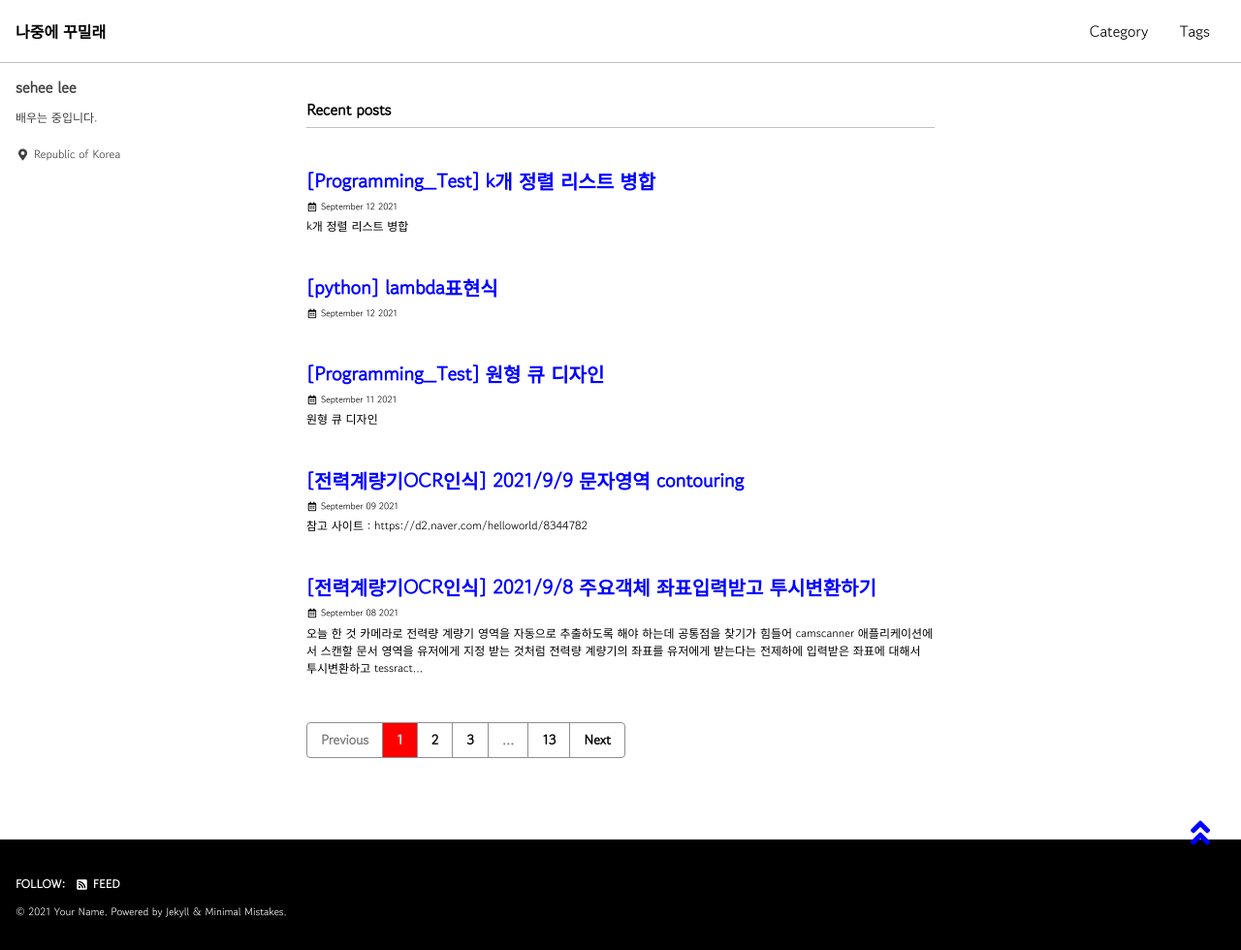
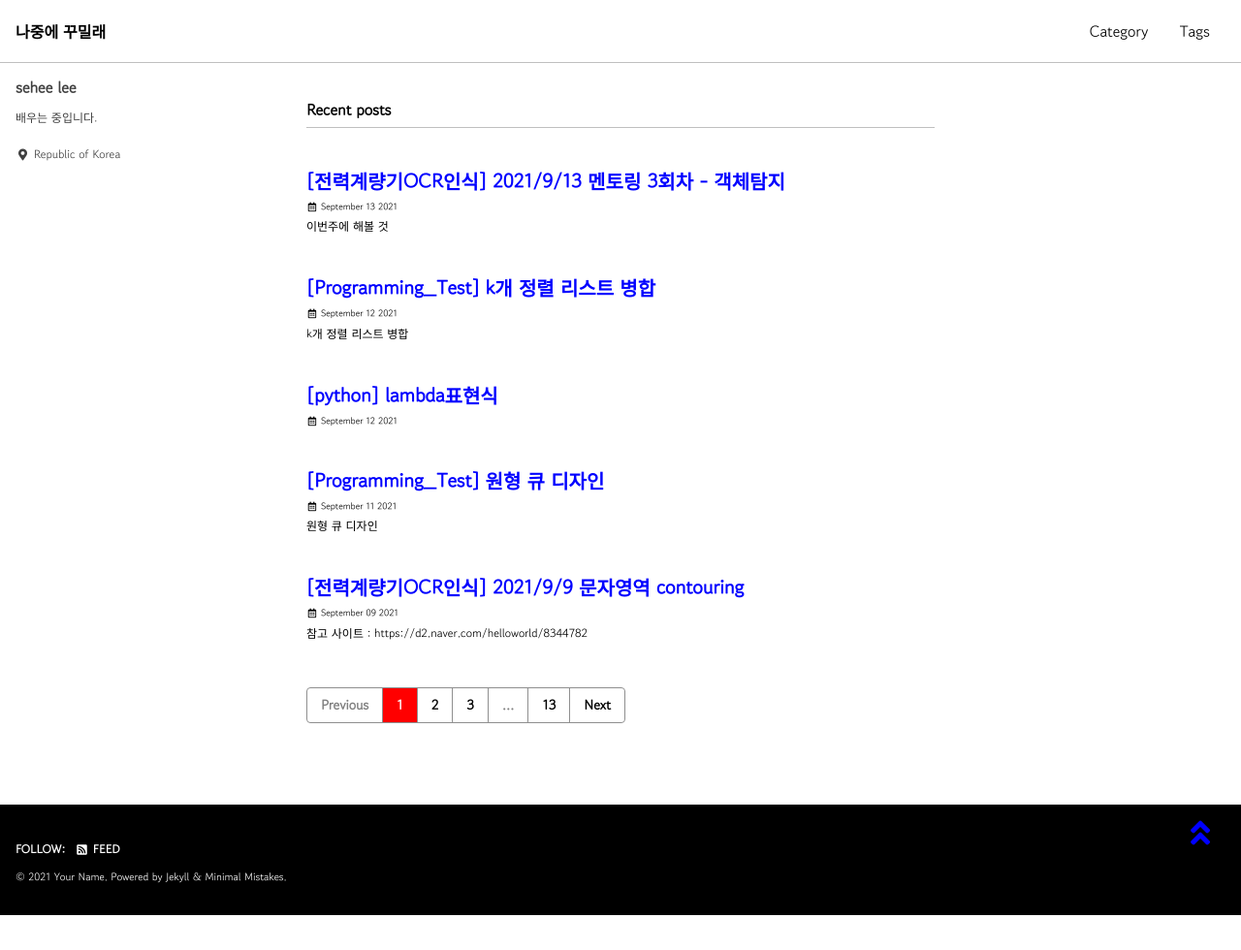
Before and after one commit to 2SEHI/2SEHI.github.io, a Jekyll site: the page built from index.html, in a window 1280 px wide. Shown: the whole page at 97% size. Built offline with Jekyll 4.4.1, drawn with Linux system fonts in a browser that asks for light colours; cached includes are drawn as plain includes; some web fonts are replaced; the list of posts is cut into pages by our own code; after the commit the page ends 944 px from its top, so only the background shows below that; part of the change alters nothing that is shown.

Commit message:
내용수정2

```diff
--- /dev/null
+++ b/_posts/2021-09-13-64_K-Digital_Training_Project.md
@@ -0,0 +1,44 @@
+---
+title:  "[전력계량기OCR인식] 2021/9/13 멘토링 3회차 - 객체탐지"
+
+date: 2021-09-13
+last_modified_at: 2021-09-13
+
+use_math: true
+comments: true
+
+categories:
+  - K-Digital Project
+
+---
+
+
+# 이번주에 해볼 것
+
+
+
+#### 1. cv2.matchTemplate()
+
+- 샘플이미지로 해봄. 성능 향상을 위해선 더 많은 계량기 ROI 이미지를 이용해야 함
+- 회전, 크기 변화 시 적용 어려움
+- 계량기 타입별로 별도의 훈련이 필요함
+
+
+
+#### 2. cv2.CascadeClassifier()
+
+- 시도해볼만함
+- 성능 확인해보고 이용 여부 판단해 볼 예정
+- 이용 시 계량기 ROI 영역을 이용하여 분류기 훈련 필요
+
+
+
+#### 3. Selective Search
+
+- window sliding과 달리 이미지 픽셀의 컬러, 무늬, 크기, 형태에 따라 유사한 region을 계층적 그룹핑하여 계산하는 방식임
+
+- 모든 계량기 이미지에 대해 일괄된 전처리를 수행하여 일정한 특징을 검출할 수 있는지 확인 필요함
+
+- 현재까지는 이미지 파일의 색상 공간을 hsv로 읽고 saturation으로 배열 변환했을 때,
+
+  액정 영역에서 특정 값이 나타날 수 있는지 확인하는 중
```
Also changed, not shown: _posts/2021-09-08-59_K-Digital_Training_Project.md (+0 -4 lines), _posts/2021-09-09-60_K-Digital_Training_Project.md (line endings or trailing spaces).
